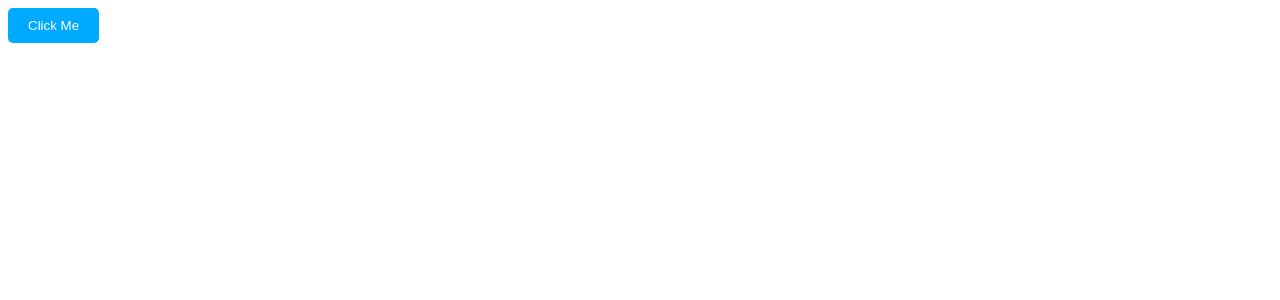
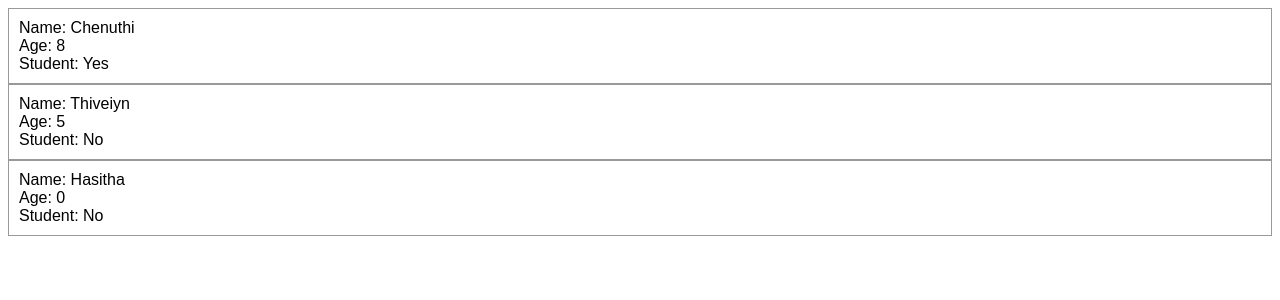
Before and after one commit to Hasitha24/React-A-Z, a React (Vite) app in the folder my-react-app/: page / in a window 1280 px wide. Shown: the top 300 px of the page. Built offline with nearby package versions, Linux system fonts and the light colour scheme.

Commit message:
Props in React

```diff
--- a/my-react-app/src/App.jsx
+++ b/my-react-app/src/App.jsx
@@ -1,9 +1,22 @@
+//Props -> read-only properties that are shared between components.
+//         A parent component can send data to a child component.
+//         <Component key = value/>
 
-import Button from "./Button.jsx";
+//defaultProps -> default values for props in case
+//they are not passed from the parent component
+
+//PropTypes-> value types defined for props
+
+
+import Student from "./Student.jsx";
 
 function App(){
   return(
-    <Button></Button>
+    <>
+    <Student name="Chenuthi" age={8} isStudent={true}></Student>
+    <Student name="Thiveiyn" age={5}></Student>
+    <Student name="Hasitha"></Student>
+    </>
   );
 }
 
--- /dev/null
+++ b/my-react-app/src/Student.jsx
@@ -0,0 +1,26 @@
+import PropTypes from 'prop-types'
+
+function Student(props){
+    return(
+        <div className="student">
+        <p>Name: {props.name} </p>
+        <p>Age: {props.age}</p>
+        <p>Student: {props.isStudent ? "Yes": "No"}</p>
+        </div>
+    );
+}
+
+Student.propTypes = {
+    name: PropTypes.string,
+    age: PropTypes.number,
+    isStudent: PropTypes.bool,
+
+}
+
+Student.defaultProps = {
+    name: "Guest",
+    age:0,
+    isStudent: false,
+}
+
+export default Student
--- a/my-react-app/src/index.css
+++ b/my-react-app/src/index.css
@@ -1,28 +1,12 @@
-.card{
-  border:  1px solid hsl(0,0%, 80%);
-  border-radius: 10px;
-  box-shadow: 5px 5px 5px hsla(0, 0%, 0%, 0.1);
-  padding: 20px;
-  margin: 10px;
-  text-align: center;
-  max-width: 250px;
-  display: inline-block;
+
+
+.student{
+  font-family: Arial, Helvetica, sans-serif;
+  font-size: 1em;
+  padding: 10px;
+  border: 1px solid hsl(0, 0%, 50%, 0.8);
 }
 
-.card .card-image{
-  max-width: 60%;
-  height:auto;
-  border-radius: 50%;
-  margin-bottom: 10px;
+.student p {
+  margin: 0;
 }
-
-.card .card-title{
-  font-family: Arial, sans-serif;
-  margin: 0;
-  color: hsl(0, 0%, 20%);
-}
-
-.card .card-text{
-  font-family: Arial, sans-serif;
-  color: hsl(0, 0%, 30%);
-}
```
